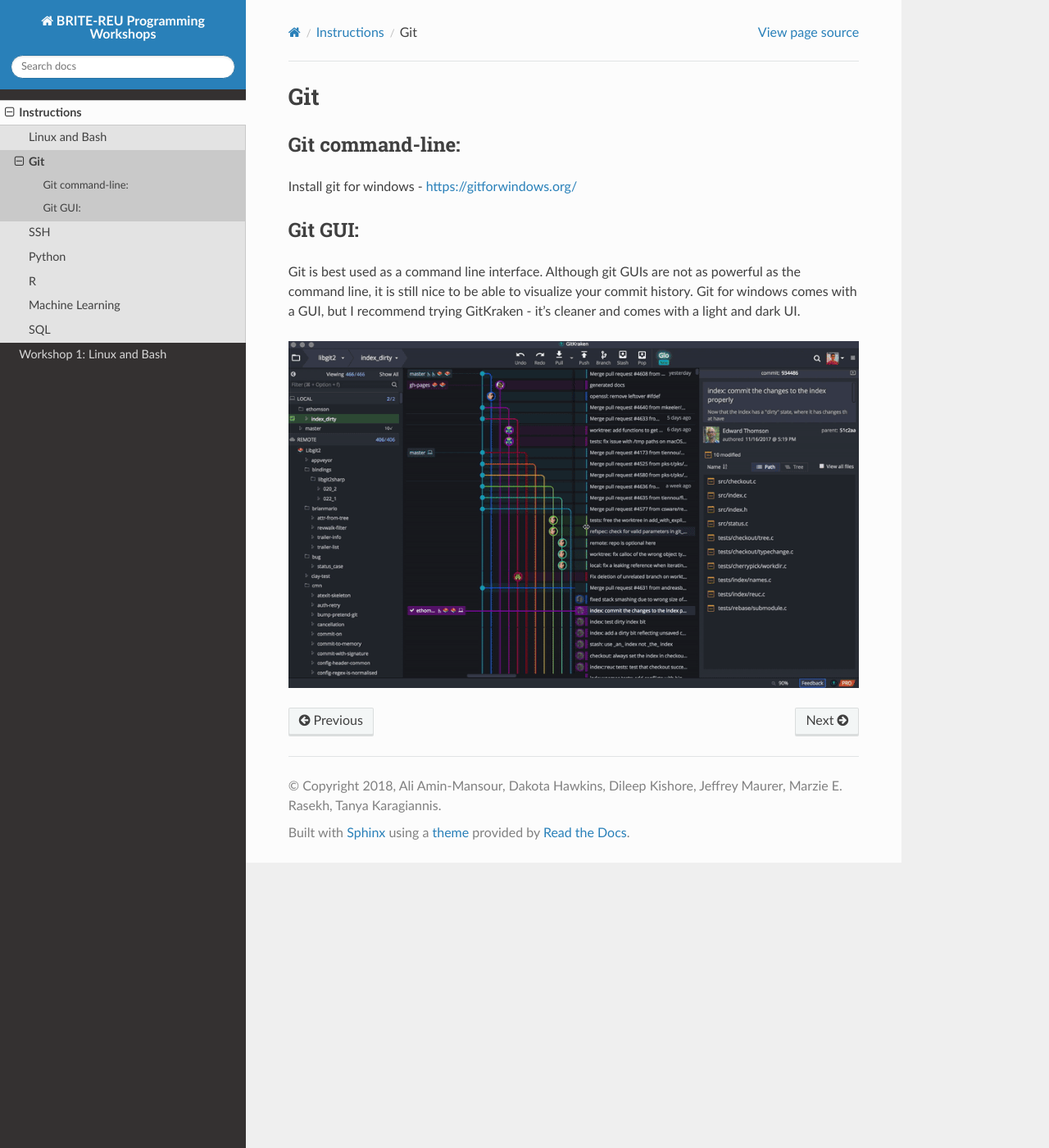
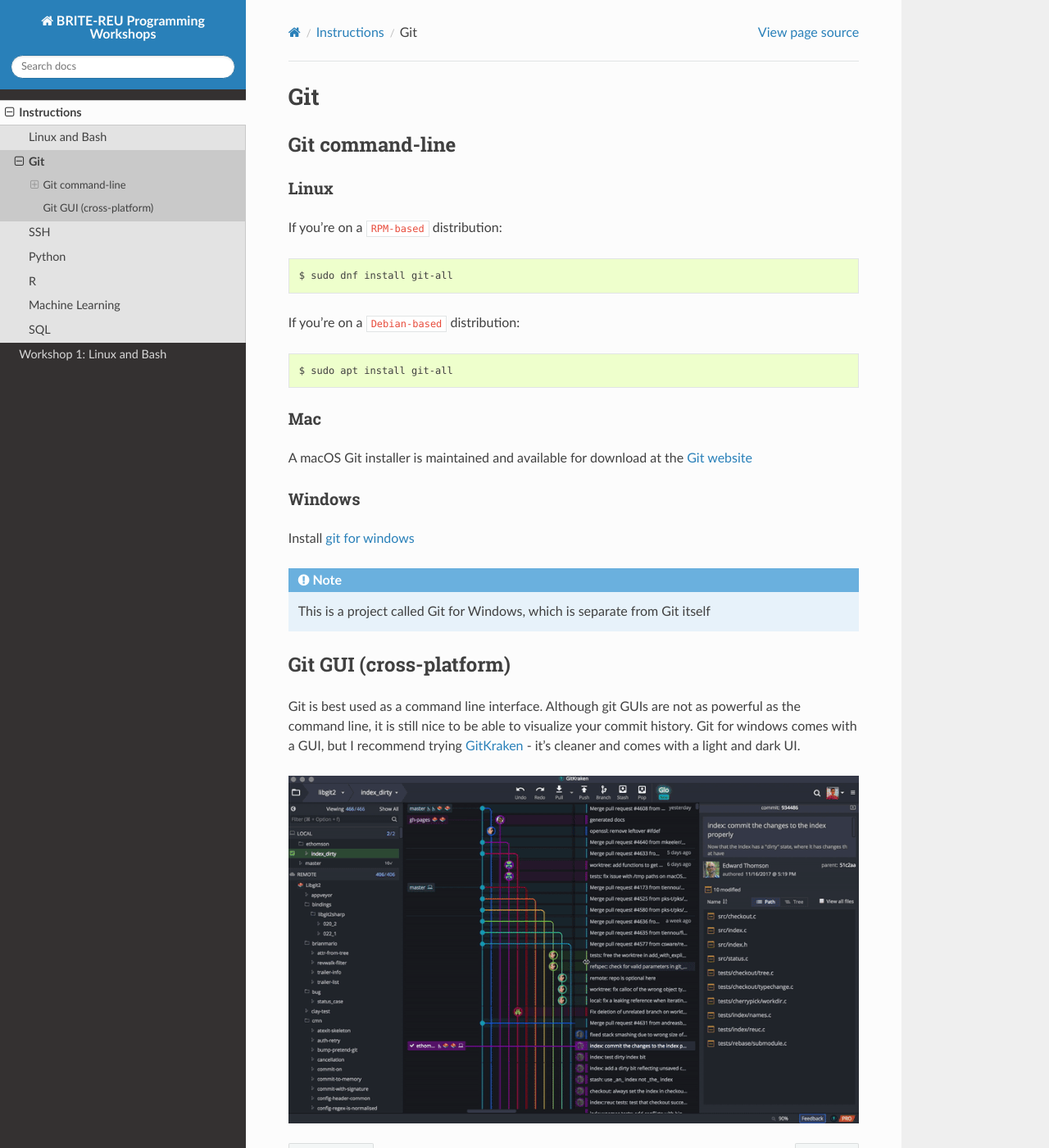
Before and after one commit to BRITE-REU/programming-workshops, a Sphinx documentation site: the page built from source/workshops/00_instructions/git.rst, in a window 1280 px wide and 1400 px high. Shown: the whole window at 82% size. Built offline with Sphinx 7.4.7 and the Read the Docs theme 2.0.0, drawn with Linux system fonts in a browser that asks for light colours.

Commit message:
Added instructions for git

```diff
--- a/source/workshops/00_instructions/git.rst
+++ b/source/workshops/00_instructions/git.rst
@@ -1,15 +1,37 @@
 Git
 ====================
 
-Git command-line:
+Git command-line
 --------------------
-Install git for windows - https://gitforwindows.org/
+
+Linux
+********************
+
+If you're on a ``RPM-based`` distribution::
+
+    $ sudo dnf install git-all
+
+If you're on a ``Debian-based`` distribution::
+
+    $ sudo apt install git-all
+
+Mac
+********************
+
+A macOS Git installer is maintained and available for download at the `Git website <http://git-scm.com/download/mac>`_
+
+Windows
+********************
+
+Install `git for windows <https://gitforwindows.org/>`_
+
+.. note:: This is a project called Git for Windows, which is separate from Git itself
 
 
-Git GUI:
---------------------
+Git GUI (cross-platform)
+-----------------------------
 
-Git is best used as a command line interface. Although git GUIs are not as powerful as the command line, it is still nice to be able to visualize your commit history. Git for windows comes with a GUI, but I recommend trying GitKraken - it's cleaner and comes with a light and dark UI.
+Git is best used as a command line interface. Although git GUIs are not as powerful as the command line, it is still nice to be able to visualize your commit history. Git for windows comes with a GUI, but I recommend trying `GitKraken <https://www.gitkraken.com/download>`_ - it's cleaner and comes with a light and dark UI.
 
 |gitkraken|
 
--- a/source/workshops/00_instructions/index.rst
+++ b/source/workshops/00_instructions/index.rst
@@ -8,7 +8,7 @@
 
 In order to participate, you will need to install the required tools and applications prior to coming to the classes. Below are the instructions to install an SSH Client, git, R and RStudio, Python and anaconda, RapidMiner, and mySQL. Please have them ready and running on your laptops so we can make the most out of the sessions. These instructions have been tested, but it’s not possible for us to run through all the installation steps for all operating systems.  If you encounter a problem or need more clarification, please make a note and send it to us, or write up your own modification of these instructions.  In case you have any difficulty, please contact us to fix any potential problems before the specific sessions start.
 
-Instructors
+**Instructors:**
 
 - Ali (LSEB room 104, email: aliamin@bu.edu)
 - Dakota (LSEB room 645, email: dyh0110@bu.edu)
@@ -17,7 +17,7 @@
 - Marzie (LSEB room 106, email: marzie@bu.edu)
 - Tanya (LSEB room 645, email: tanyatk@bu.edu)
 
-Workshop schedule
+**Workshop schedule:**
 
 1. *Week 2*: Linux and Bash
 2. *Week 3*: Git and SCC
--- a/source/workshops/00_instructions/linux_bash.rst
+++ b/source/workshops/00_instructions/linux_bash.rst
@@ -1,7 +1,7 @@
 Linux/Unix and Bash
 ====================
 
-Windows 10 (linux subsystem for windows):
+Windows 10 (linux subsystem for windows)
 -----------------------------------------------
 
 1. Control Panel -> Programs and Features and click "Turn Windows Features on or off" on the top left pane
@@ -20,7 +20,7 @@
 .. |unix_2| image:: images/unix_2.png
 
 
-Windows 8- (Installing Babun):
+Windows 8- (Installing Babun)
 -------------------------------
 
 Babun is just a customized and pre-configured Cygwin.  You can install Cygwin if you’re familiar with that.
@@ -31,7 +31,7 @@
 4. Use the ``/target`` option to install babun to a custom directory.
 
 
-Mac / Linux:
+Mac / Linux
 --------------------
 You default shell should already be bash.
 Otherwise run: ``chsh -s /bin/bash``
```
Also changed, not shown: other parts of source/workshops/00_instructions/index.rst (+1 -0 lines).
